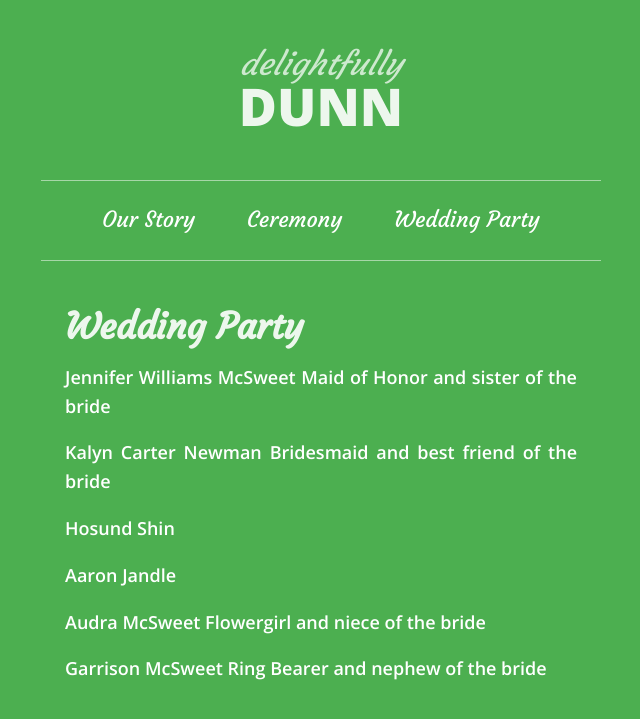
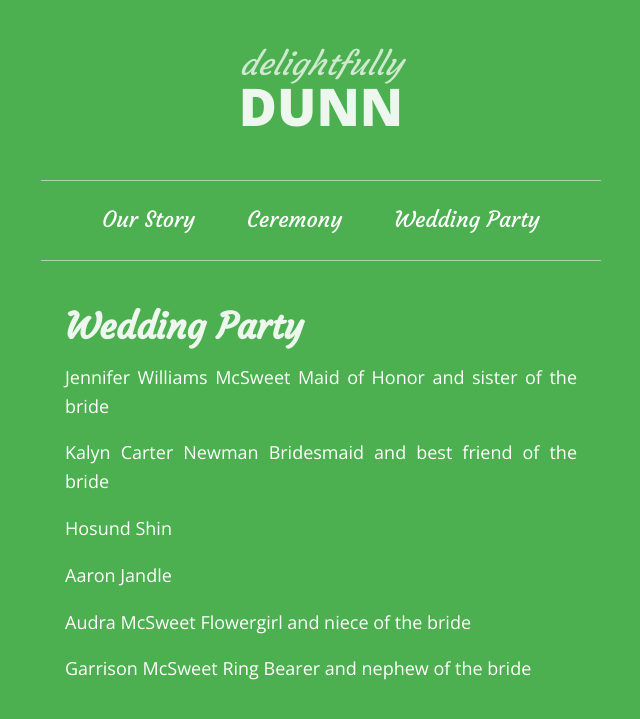
Before and after one commit to tristandunn/delightfullydunn.com, a Jekyll site: the page built from wedding-party.html, in a window 1280 px wide. Shown: the top 719 px of the page, without its empty margins (319-959 px from the left). Built offline with Jekyll 4.4.1, drawn with Linux system fonts in a browser that asks for light colours.

Commit message:
Import the normal font weight for Open Sans.

```diff
--- a/_layouts/default.html
+++ b/_layouts/default.html
@@ -8,7 +8,7 @@
   <meta name="description" content="{% if page.excerpt %}{{ page.excerpt | strip_html | strip_newlines | truncate: 160 }}{% else %}{{ site.description }}{% endif %}">
 
   <link rel="stylesheet" href="https://fonts.googleapis.com/css?family=Courgette" type="text/css">
-  <link rel="stylesheet" href="https://fonts.googleapis.com/css?family=Open+Sans:600,800" type="text/css">
+  <link rel="stylesheet" href="https://fonts.googleapis.com/css?family=Open+Sans:400,600,800" type="text/css">
   <link rel="stylesheet" href="{{ "/css/main.css" | prepend: site.baseurl }}">
 
   <link rel="canonical" href="{{ page.url | replace:'index.html','' | prepend: site.baseurl | prepend: site.url }}">
```
